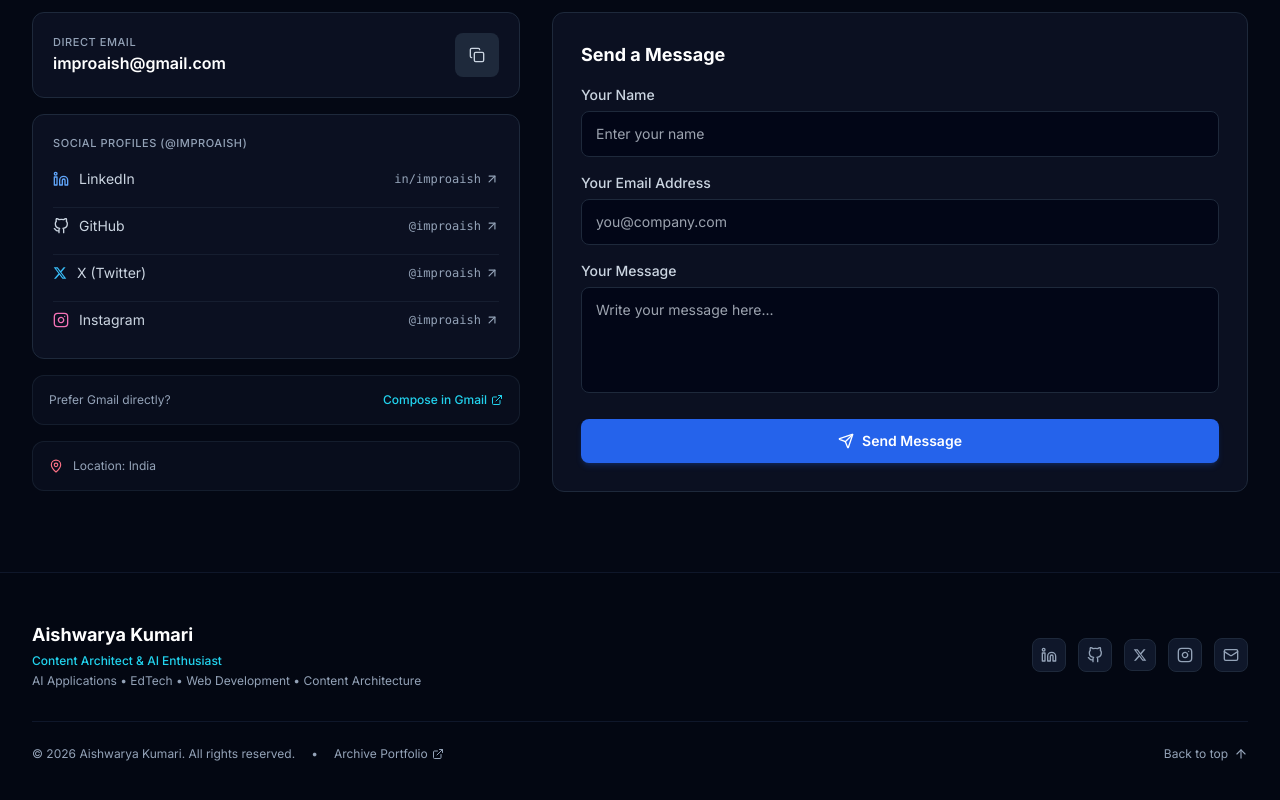
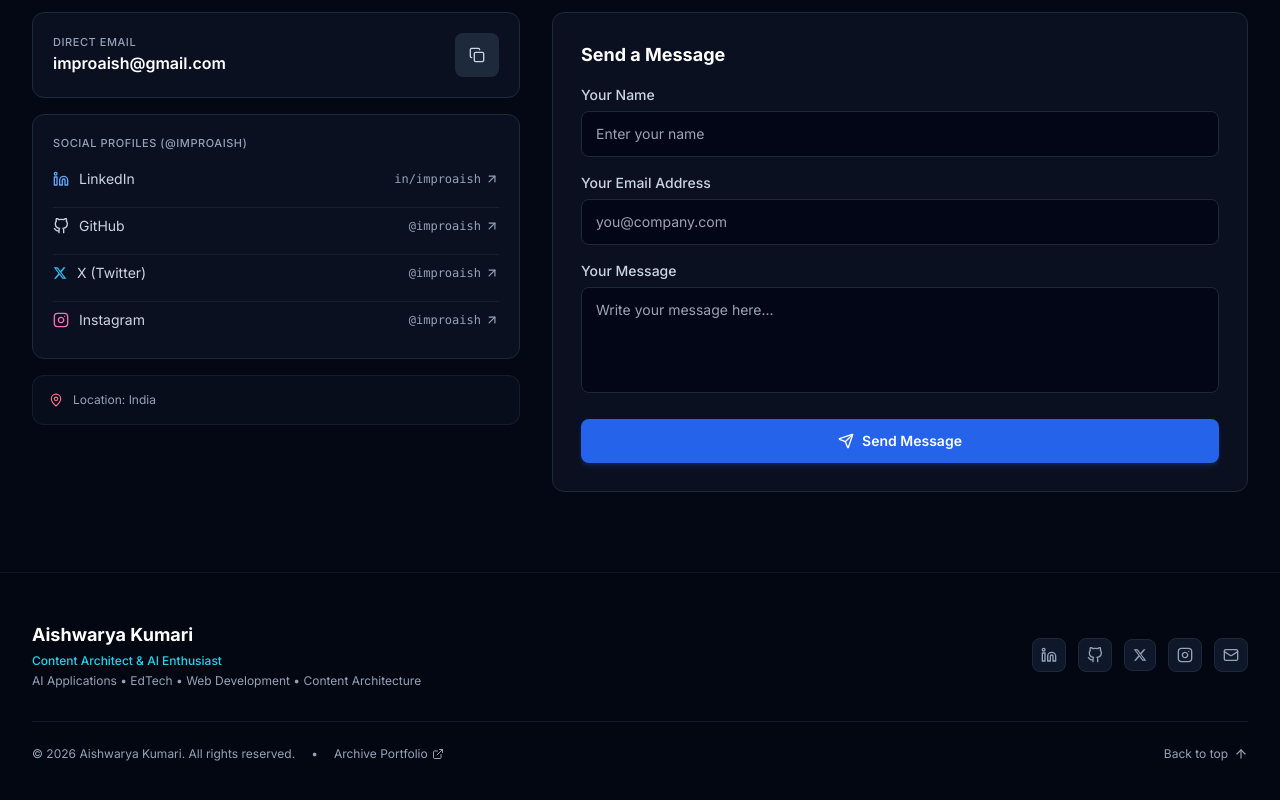
Before and after one commit to improaish/portfolio, a React (Vite) app: page / in a window 1280 px wide. Shown: the part 4548-5348 px from the top of the page. Built offline with nearby package versions, Linux system fonts and the light colour scheme.

Commit message:
Allow direct in-page FormSubmit form submission without opening Gmail

```diff
--- a/index.html
+++ b/index.html
@@ -1,5 +1,6 @@
 <!doctype html>
 <html lang="en" class="scroll-smooth">
+
 <head>
   <meta charset="UTF-8" />
   <link rel="icon" type="image/svg+xml" href="/favicon.svg" />
@@ -8,8 +9,10 @@
   <!-- Primary Meta Tags -->
   <title>Aishwarya Kumari | Content Architect & AI Enthusiast</title>
   <meta name="title" content="Aishwarya Kumari | Content Architect & AI Enthusiast" />
-    <meta name="description" content="Explore the portfolio of Aishwarya Kumari, a Content Architect and AI Enthusiast focused on EdTech, AI applications, web development, and structured content architecture." />
-    <meta name="keywords" content="Aishwarya Kumari, Content Architect, AI Enthusiast, Artificial Intelligence, EdTech, Content Architecture, Web Development, Machine Learning, Python, India" />
+  <meta name="description"
+    content="Explore the portfolio of Aishwarya Kumari, a Content Architect and AI Enthusiast focused on EdTech, AI applications, web development, and structured content architecture." />
+  <meta name="keywords"
+    content="Aishwarya Kumari, Content Architect, AI Enthusiast, Artificial Intelligence, EdTech, Content Architecture, Web Development, Machine Learning, Python, India" />
   <meta name="author" content="Aishwarya Kumari" />
   <meta name="theme-color" content="#070f26" />
 
@@ -17,21 +20,26 @@
   <meta property="og:type" content="website" />
   <meta property="og:url" content="https://aishwaryakumari.netlify.app/" />
   <meta property="og:title" content="Aishwarya Kumari | Content Architect & AI Enthusiast" />
-    <meta property="og:description" content="Explore the portfolio of Aishwarya Kumari, a Content Architect and AI Enthusiast focused on EdTech, AI applications, web development, and structured content architecture." />
+  <meta property="og:description"
+    content="Explore the portfolio of Aishwarya Kumari, a Content Architect and AI Enthusiast focused on EdTech, Applied AI, web development, and structured content architecture." />
   <meta property="og:image" content="/aishwarya_image.jpg" />
 
   <!-- Twitter -->
   <meta property="twitter:card" content="summary_large_image" />
   <meta property="twitter:url" content="https://aishwaryakumari.netlify.app/" />
   <meta property="twitter:title" content="Aishwarya Kumari | Content Architect & AI Enthusiast" />
-    <meta property="twitter:description" content="Explore the portfolio of Aishwarya Kumari, a Content Architect and AI Enthusiast focused on EdTech, AI applications, web development, and structured content architecture." />
+  <meta property="twitter:description"
+    content="Explore the portfolio of Aishwarya Kumari, a Content Architect and AI Enthusiast focused on EdTech, AI applications, web development, and structured content architecture." />
   <meta property="twitter:image" content="/aishwarya_image.jpg" />
 
   <!-- Google Fonts -->
   <link rel="preconnect" href="https://fonts.googleapis.com" />
   <link rel="preconnect" href="https://fonts.gstatic.com" crossorigin />
-    <link href="https://fonts.googleapis.com/css2?family=Inter:wght@300;400;500;600;700;800&family=Plus+Jakarta+Sans:wght@400;500;600;700;800&display=swap" rel="stylesheet" />
+  <link
+    href="https://fonts.googleapis.com/css2?family=Inter:wght@300;400;500;600;700;800&family=Plus+Jakarta+Sans:wght@400;500;600;700;800&display=swap"
+    rel="stylesheet" />
 </head>
+
 <body class="bg-navy-950 text-slate-100 font-sans antialiased selection:bg-electric-600 selection:text-white">
   <div id="root"></div>
 
@@ -44,4 +52,5 @@
 
   <script type="module" src="/src/main.jsx"></script>
 </body>
+
 </html>
--- a/src/components/Contact.jsx
+++ b/src/components/Contact.jsx
@@ -1,5 +1,5 @@
 import React, { useState } from 'react';
-import { Mail, MapPin, Send, Copy, Check, ArrowUpRight, Loader2, AlertCircle, ExternalLink } from 'lucide-react';
+import { Mail, MapPin, Send, Copy, Check, ArrowUpRight, Loader2, AlertCircle } from 'lucide-react';
 import { Linkedin, Github, TwitterX, Instagram } from './BrandIcons';
 import { contactData, personalData } from '../data/portfolioData';
 
@@ -19,8 +19,6 @@ export default function Contact({ onCopyEmail, emailCopied }) {
     setIsSubmitting(true);
     setStatus(null);
 
-    try {
-      // Direct message delivery to improaish@gmail.com using FormSubmit free feature
     const payload = new URLSearchParams({
       name: formData.name,
       email: formData.email,
@@ -30,48 +28,28 @@ export default function Contact({ onCopyEmail, emailCopied }) {
       _next: 'https://aishwaryakumari.netlify.app/#contact'
     });
 
-      const response = await fetch('https://formsubmit.io/send/improaish@gmail.com', {
+    try {
+      // Direct message delivery using FormSubmit free feature
+      // mode: 'no-cors' allows safe background form dispatch without browser CORS errors or redirects
+      await fetch('https://formsubmit.io/send/improaish@gmail.com', {
         method: 'POST',
+        mode: 'no-cors',
         headers: {
-          'Accept': 'application/json',
           'Content-Type': 'application/x-www-form-urlencoded'
         },
         body: payload.toString()
       });
 
-      const data = await response.json().catch(() => ({}));
-
-      if (response.ok || data.received === true || data.success) {
       setStatus('success');
-        setStatusMessage('Your message has been sent successfully! I will get back to you soon.');
+      setStatusMessage('Thank you! Your message has been sent successfully. I will get back to you soon.');
       setFormData({ name: '', email: '', message: '' });
-      } else {
-        throw new Error(data.message || 'Submission error');
-      }
     } catch (err) {
-      console.warn('Direct submission notice, launching composer fallback:', err);
-      // Fallback: Open web Gmail / default email client
-      const subject = encodeURIComponent(`Message from ${formData.name || 'Visitor'} via Portfolio`);
-      const body = encodeURIComponent(`Name: ${formData.name}\nEmail: ${formData.email}\n\nMessage:\n${formData.message}`);
-
-      const gmailUrl = `https://mail.google.com/mail/?view=cm&fs=1&to=${contactData.email}&su=${subject}&body=${body}`;
-      window.open(gmailUrl, '_blank') || (window.location.href = `mailto:${contactData.email}?subject=${subject}&body=${body}`);
-
-      setStatus('success');
-      setStatusMessage('Your email composer has been opened to send your message.');
+      console.warn('Form submission notice:', err);
+      setStatus('error');
+      setStatusMessage('Unable to send message. Please check your connection and try again.');
     } finally {
       setIsSubmitting(false);
     }
-  };
-
-  const handleOpenGmail = () => {
-    const subject = encodeURIComponent(`Inquiry from ${formData.name || 'Visitor'} via Portfolio`);
-    const body = encodeURIComponent(
-      formData.message
-        ? `Name: ${formData.name}\nEmail: ${formData.email}\n\nMessage:\n${formData.message}`
-        : `Hello Aishwarya,\n\nI would like to connect with you regarding an opportunity.`
-    );
-    window.open(`https://mail.google.com/mail/?view=cm&fs=1&to=${contactData.email}&su=${subject}&body=${body}`, '_blank');
   };
 
   return (
@@ -193,19 +171,6 @@ export default function Contact({ onCopyEmail, emailCopied }) {
               </a>
             </div>
 
-            {/* Quick Gmail Web Launcher */}
-            <div className="p-4 rounded-xl bg-slate-900/40 border border-slate-800/60 flex items-center justify-between gap-3 text-xs">
-              <span className="text-slate-400">Prefer Gmail directly?</span>
-              <button
-                type="button"
-                onClick={handleOpenGmail}
-                className="inline-flex items-center gap-1 text-cyanAccent-400 hover:underline font-medium cursor-pointer"
-              >
-                <span>Compose in Gmail</span>
-                <ExternalLink className="w-3 h-3" />
-              </button>
-            </div>
-
             {/* Location */}
             <div className="p-3.5 sm:p-4 rounded-xl bg-slate-900/40 border border-slate-800/60 flex items-center gap-2.5 text-xs text-slate-400">
               <MapPin className="w-3.5 h-3.5 text-rose-400 shrink-0" />
@@ -248,7 +213,6 @@ export default function Contact({ onCopyEmail, emailCopied }) {
                 {/* FormSubmit Configuration */}
                 <input type="hidden" name="_next" value="https://aishwaryakumari.netlify.app/#contact" />
                 <input type="hidden" name="_subject" value="New Portfolio Message from Contact Form" />
-                <input type="hidden" name="form-name" value="contact" />
 
                 <div>
                   <label htmlFor="contact-name" className="block text-xs sm:text-sm text-slate-300 font-medium mb-1.5">
```
Also changed, not shown: 3 other files (tests, documents, lock files or other folders). Lines whose indentation alone changed are shown as unchanged.
